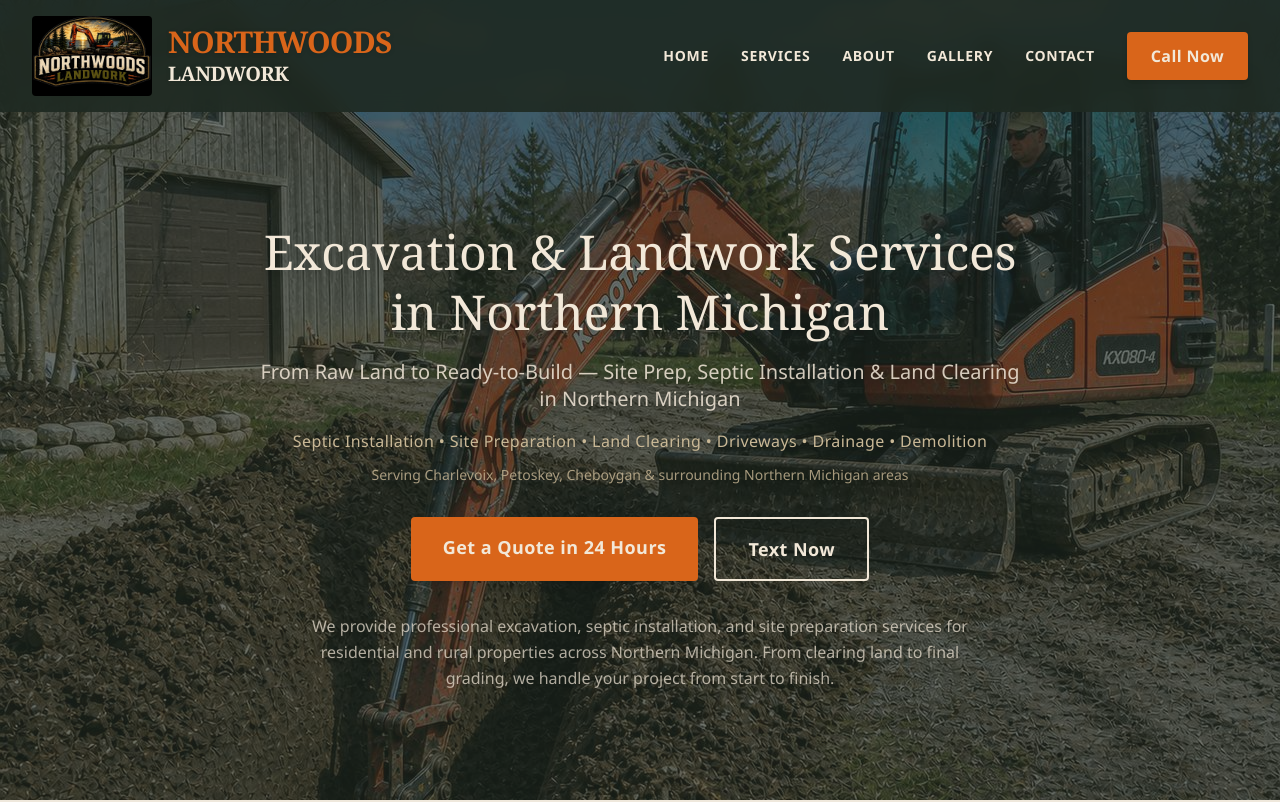
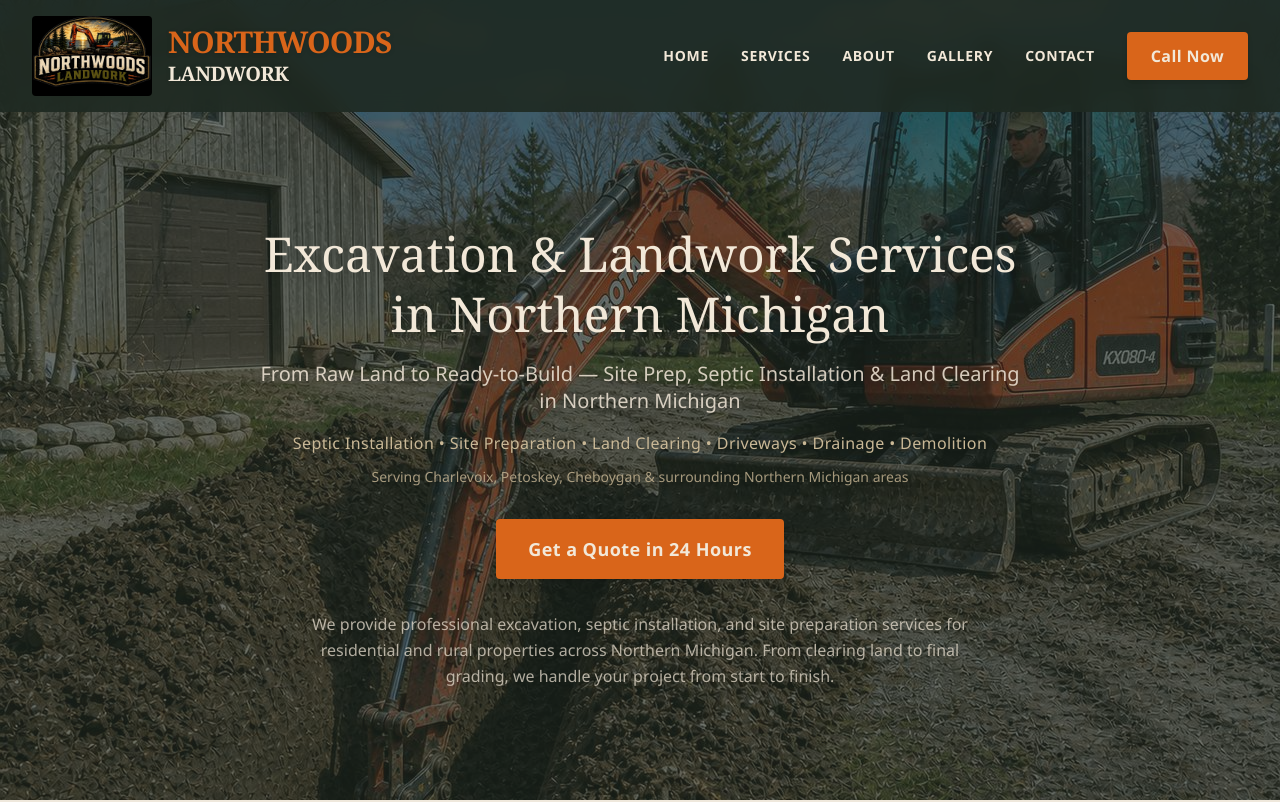
Before and after one commit to Sherryfarmshop/great-lakes-excavating, a Next.js app: page / in a window 1280 px wide. Shown: the top 802 px of the page. Built offline with nearby package versions, Linux system fonts and the light colour scheme.

Commit message:
single-cta-button-hero

```diff
--- a/src/components/Hero.tsx
+++ b/src/components/Hero.tsx
@@ -32,9 +32,6 @@ export default function Hero() {
           <a href="#contact" className="bg-[#D9651A] hover:bg-[#c05716] text-[#F2E8D8] px-8 py-4 rounded text-lg font-bold tracking-wide transition-colors shadow-lg">
             Get a Quote in 24 Hours
           </a>
-          <a href="sms:2313304745" className="border-2 border-[#F2E8D8] text-[#F2E8D8] hover:bg-[#F2E8D8] hover:text-[#1F2A22] px-8 py-4 rounded text-lg font-bold tracking-wide transition-colors">
-            Text Now
-          </a>
         </div>
 
         {/* Short description */}
```
